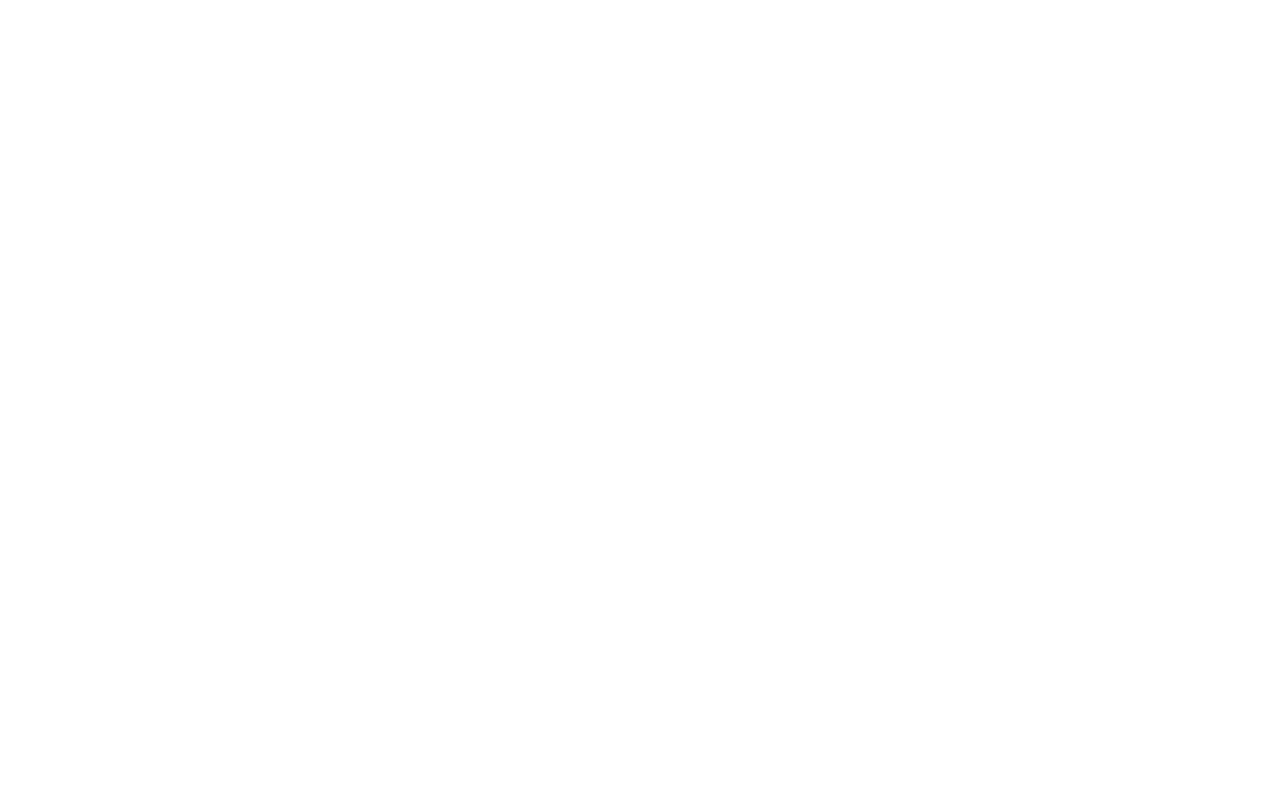
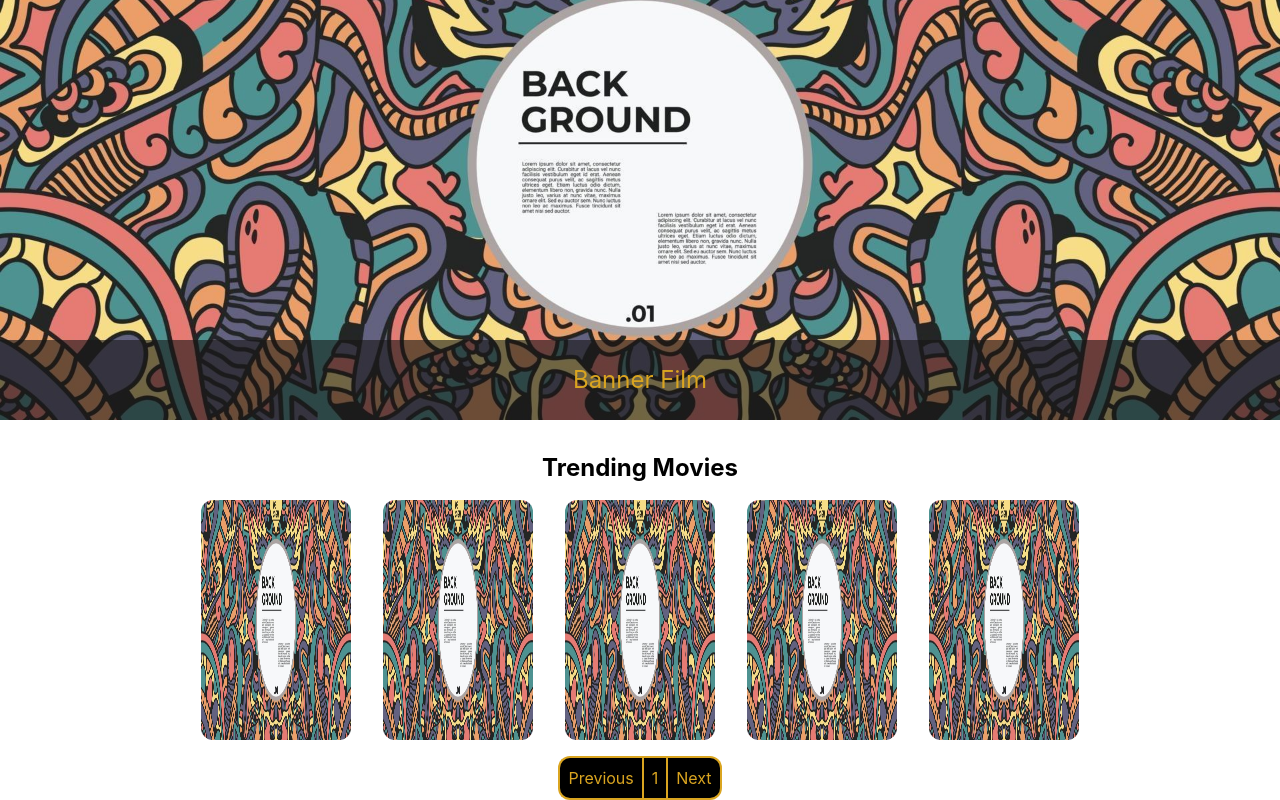
Before and after one commit to Faishalrmdhn/imdb-clone-react, a React (Create React App) app: page / in a window 1280 px wide. Shown: the part 176-976 px from the top of the page. Before the commit the page ends 800 px from the top, so only its background shows below. Built offline with nearby package versions, Linux system fonts and the light colour scheme.

Commit message:
adding bit of style using tailwindcss

```diff
--- a/src/App.js
+++ b/src/App.js
@@ -1,10 +1,15 @@
 import './App.css';
 import NavBar from './components/NavBar';
-
+import Banner from './components/Banner';
+import Movies from './components/Movies';
+import Pagination from './components/Pagination';
 function App() {
   return (
     <>
       <NavBar></NavBar>
+      <Banner></Banner>
+      <Movies></Movies>
+      <Pagination></Pagination>
 
     </>
   );
--- /dev/null
+++ b/src/components/Banner.css
@@ -0,0 +1,10 @@
+.banner-head{
+    color: #daa520;
+    position: relative;
+    bottom: 5rem;
+    background-color: #16151598!important;
+    text-align: center;
+    align-items: center;
+    height: 5rem;
+
+}
--- /dev/null
+++ b/src/components/Banner.jsx
@@ -0,0 +1,18 @@
+import React from 'react'
+import imgBanner from '../assets/dummy-banner.jpg'
+import './Banner.css'
+function Banner() {
+  return (
+    <>
+        <img src={imgBanner} alt="" />
+        <div className='
+        banner-head flex text-2xl items-center justify-center relative
+        bg-[#16151598] text-[#c5910e] bottom-[5rem] h-[5rem]
+        '>
+            Banner Film
+        </div>
+    </>
+  )
+}
+
+export default Banner
--- /dev/null
+++ b/src/components/Movies.jsx
@@ -0,0 +1,19 @@
+import React from 'react'
+import Image from '../assets/dummy-banner.jpg'
+
+function Movies() {
+  return (
+    <div className='-mt-12'>
+        <h3 className='font-bold text-2xl text-center'>Trending Movies</h3>
+        <div className='flex flex-wrap justify-center'>
+            <img src={Image} className='w-[150px] m-4 rounded-xl h-[30vh] hover:scale-110 duration-300' alt="" />
+            <img src={Image} className='w-[150px] m-4 rounded-xl h-[30vh] hover:scale-110 duration-300' alt="" />
+            <img src={Image} className='w-[150px] m-4 rounded-xl h-[30vh] hover:scale-110 duration-300' alt="" />
+            <img src={Image} className='w-[150px] m-4 rounded-xl h-[30vh] hover:scale-110 duration-300' alt="" />
+            <img src={Image} className='w-[150px] m-4 rounded-xl h-[30vh] hover:scale-110 duration-300' alt="" />
+        </div>
+    </div>
+  )
+}
+
+export default Movies
--- a/src/components/NavBar.jsx
+++ b/src/components/NavBar.jsx
@@ -4,8 +4,8 @@ function NavBar() {
   return (
     <div className='flex space-x-8 pl-3 py-4 border items-center font-bold'>
         <img src={Logo} width={50} alt="movie-logo" />
-        <h3 className='text-xl text-blue-400'>Movies</h3>
-        <h3 className='text-xl text-blue-400'>Favourites</h3>
+        <h3 className='text-xl text-blue-400 hover:text-2xl'>Movies</h3>
+        <h3 className='text-xl text-blue-400 hover:text-2xl'>Favourites</h3>
     </div>
   )
 }
--- /dev/null
+++ b/src/components/Pagination.jsx
@@ -0,0 +1,13 @@
+import React from 'react'
+
+function Pagination() {
+  return (
+    <div className='flex justify-center'>
+        <div className='bg-black text-[#daa520] border-2 p-2 border-r-0 rounded-l-xl border-[#daa520]'>Previous</div>
+        <div className='bg-black text-[#daa520] border-2 p-2 border-[#daa520]'>1</div>
+        <div className='bg-black text-[#daa520] border-2 p-2 border-l-0 rounded-r-xl border-[#daa520]'>Next</div>
+    </div>
+  )
+}
+
+export default Pagination
```
Also changed, not shown: src/assets/dummy-banner.jpg (added).
